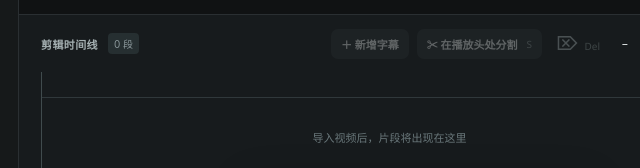
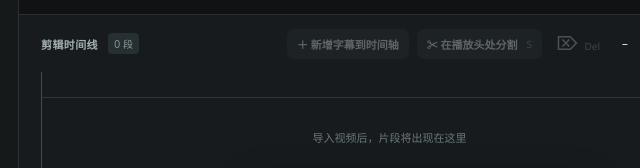
Before and after one commit to wzj998/cutccc, a website: page cutccc/web/index.html in a window 1280 px wide. Shown: the part 546-714 px from the top of the page, 221-861 px from the left. Drawn offline with Linux system fonts and the light colour scheme; files that its build step writes are made by us from their sources; no server answers; files whose address does not match are found by name.

Commit message:
ui: clarify add-subtitle-to-timeline button labels

```diff
--- a/cutccc/web/index.html
+++ b/cutccc/web/index.html
@@ -199,7 +199,7 @@
               ><span id="clipCount" class="count-pill">0 段</span>
             </div>
             <div class="timeline-actions">
-              <button id="timelineAddCaptionBtn" class="button small" title="在当前预览位置新增字幕" disabled>＋ 新增字幕</button>
+              <button id="timelineAddCaptionBtn" class="button small" title="在当前预览位置新增字幕" disabled>＋ 新增字幕到时间轴</button>
               <button id="splitBtn" class="button small" disabled>
                 ✂ 在播放头处分割 <kbd>S</kbd></button
               ><button
@@ -318,7 +318,7 @@
           hidden
         >
           <div class="subtitle-add-toolbar">
-            <button id="addCaptionBtn" class="button secondary" title="在当前素材的预览位置添加字幕" disabled>＋ 新增字幕</button>
+            <button id="addCaptionBtn" class="button secondary" title="在当前素材的预览位置添加字幕" disabled>＋ 新增字幕到时间轴</button>
           </div>
           <div class="section-label">为当前素材生成字幕</div>
           <label class="field-label" for="recognitionLanguage">识别语言</label>
```
Also changed, not shown: README.md.
